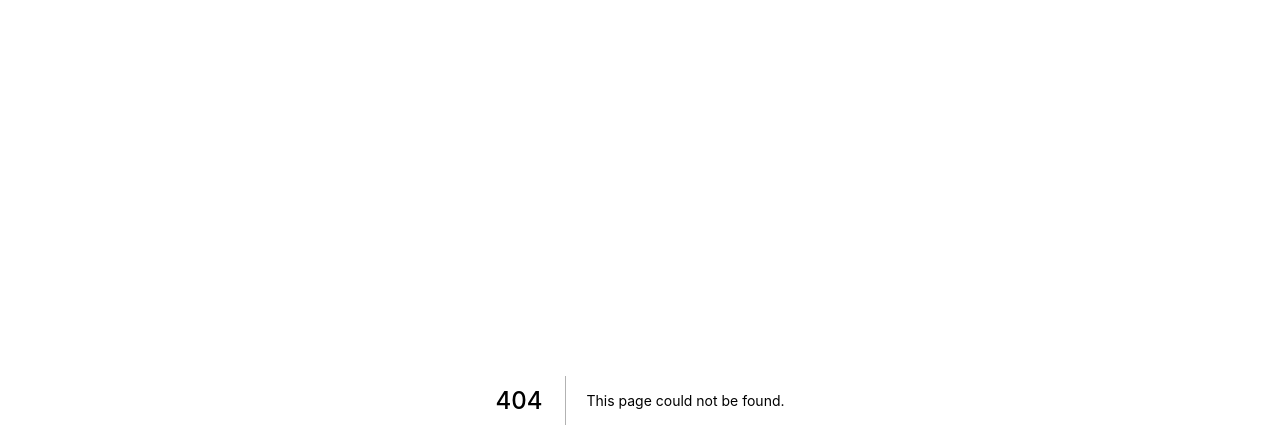
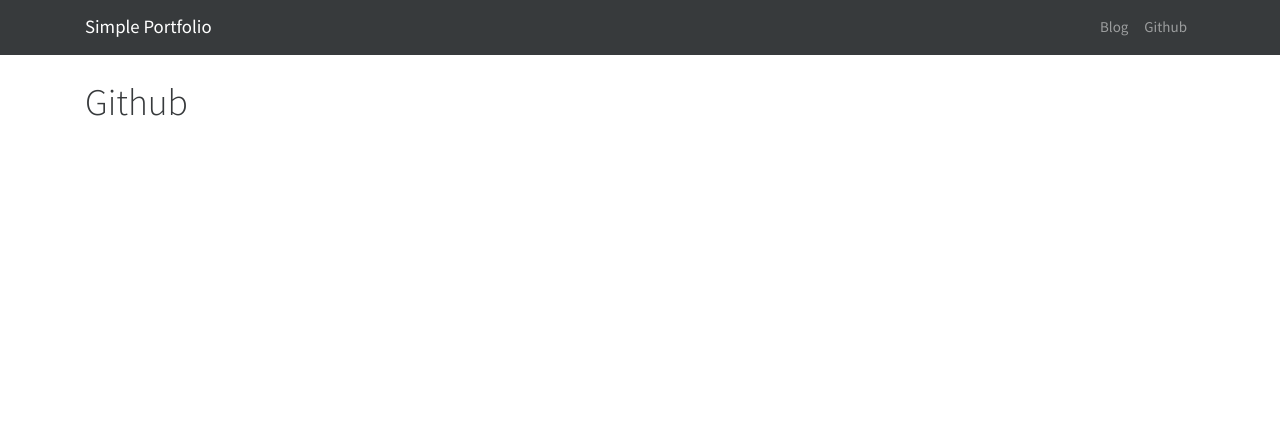
Before and after one commit to damianvigo/next-portfolio, a Next.js app: page /github in a window 1280 px wide. Before the commit this address had no page. Shown: the top 448 px of the page. Built offline with nearby package versions, Linux system fonts and the light colour scheme.

Commit message:
add-navbar

```diff
--- /dev/null
+++ b/components/Layout.js
@@ -0,0 +1,13 @@
+import Navbar from './Navbar';
+
+const Layout = ({ children }) => (
+  <>
+    <Navbar />
+    {/* {props.children} */}
+    <main className='container py-4'>
+      {children}
+    </main>
+  </>
+);
+
+export default Layout;
--- /dev/null
+++ b/components/Navbar.js
@@ -0,0 +1,44 @@
+import Link from 'next/link';
+
+const Navbar = () => (
+  <nav className='navbar navbar-expand-lg navbar-dark bg-dark'>
+    <div className='container'>
+      <Link href='/'>
+      <a className='navbar-brand'>
+        Simple Portfolio
+      </a>
+      </Link>
+      <button
+        className='navbar-toggler'
+        type='button'
+        data-toggle='collapse'
+        data-target='#navbarNav'
+        aria-controls='navbarNav'
+        aria-expanded='false'
+        aria-label='Toggle navigation'
+      >
+        <span className='navbar-toggler-icon'></span>
+      </button>
+      <div className='collapse navbar-collapse' id='navbarNav'>
+        <ul className='navbar-nav ml-auto'>
+          <li className='nav-item'>
+            <Link href='/blog'>
+              <a className='nav-link'>
+                Blog
+              </a>
+            </Link>
+          </li>
+          <li className='nav-item'>
+            <Link href='/github'>
+            <a className='nav-link'>
+              Github
+            </a>
+            </Link>
+          </li>
+        </ul>
+      </div>
+    </div>
+  </nav>
+);
+
+export default Navbar;
--- a/package.json
+++ b/package.json
@@ -10,6 +10,7 @@
   "author": "Damian Vigo <damiandanielvigo@gmail.com> (https://damianvigo.com)",
   "license": "ISC",
   "dependencies": {
+    "bootswatch": "^4.6.0",
     "next": "^10.0.8",
     "react": "^17.0.1",
     "react-dom": "^17.0.1"
--- /dev/null
+++ b/pages/_app.js
@@ -0,0 +1,7 @@
+import 'bootswatch/dist/cosmo/bootstrap.min.css'
+
+function MyApp({ Component, pageProps }) {
+  return <Component {...pageProps} />;
+}
+
+export default MyApp;
--- /dev/null
+++ b/pages/github.js
@@ -0,0 +1,9 @@
+import Layout from '../components/Layout';
+
+const Github = () => (
+  <Layout>
+    <h1>Github</h1>
+  </Layout>
+)
+
+export default Github;
```
Also changed, not shown: pages/blog.js (added, +9 -0 lines), pages/index.js (+7 -1 lines), 2 other files (tests, documents, lock files or other folders).
